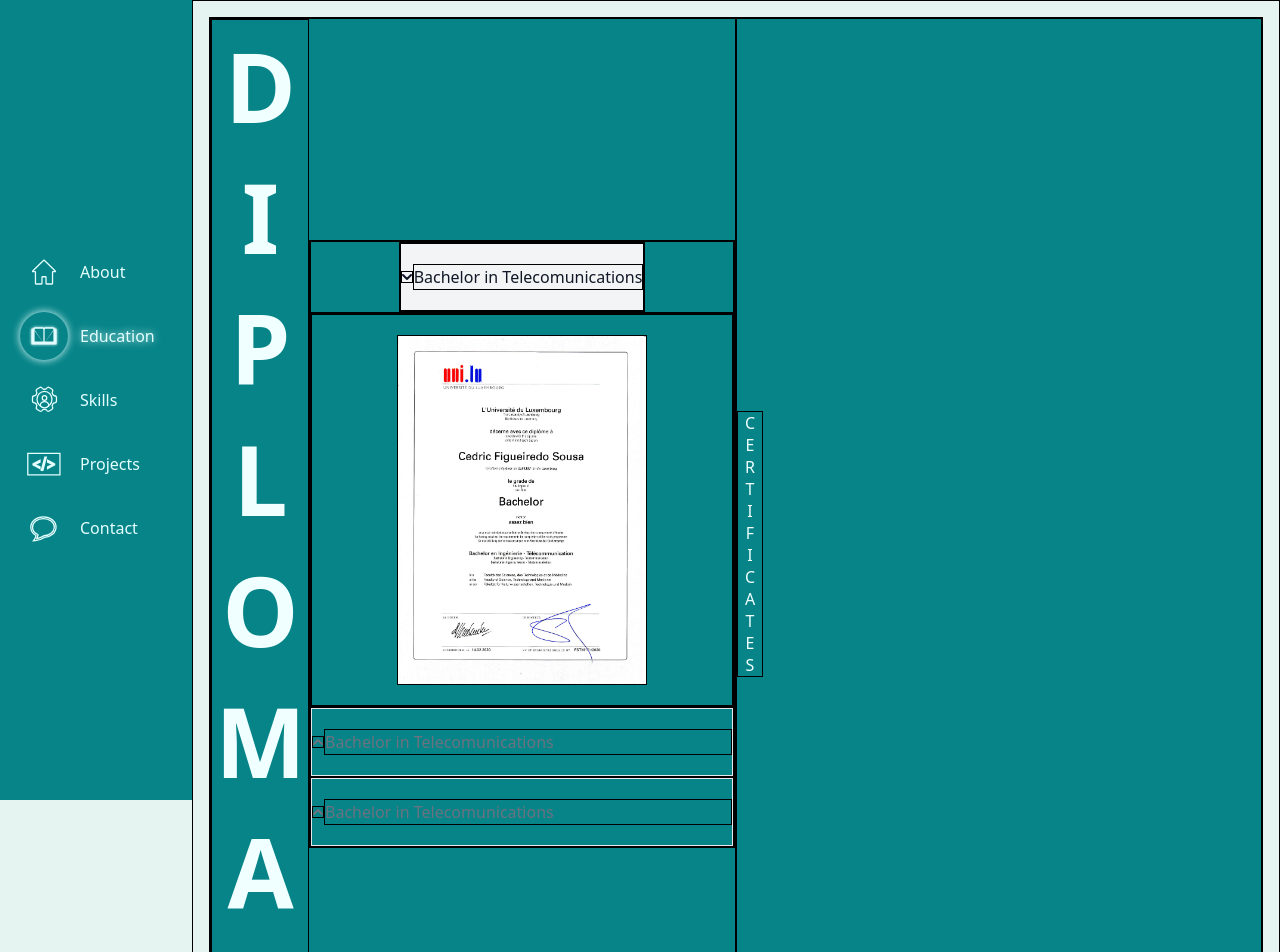
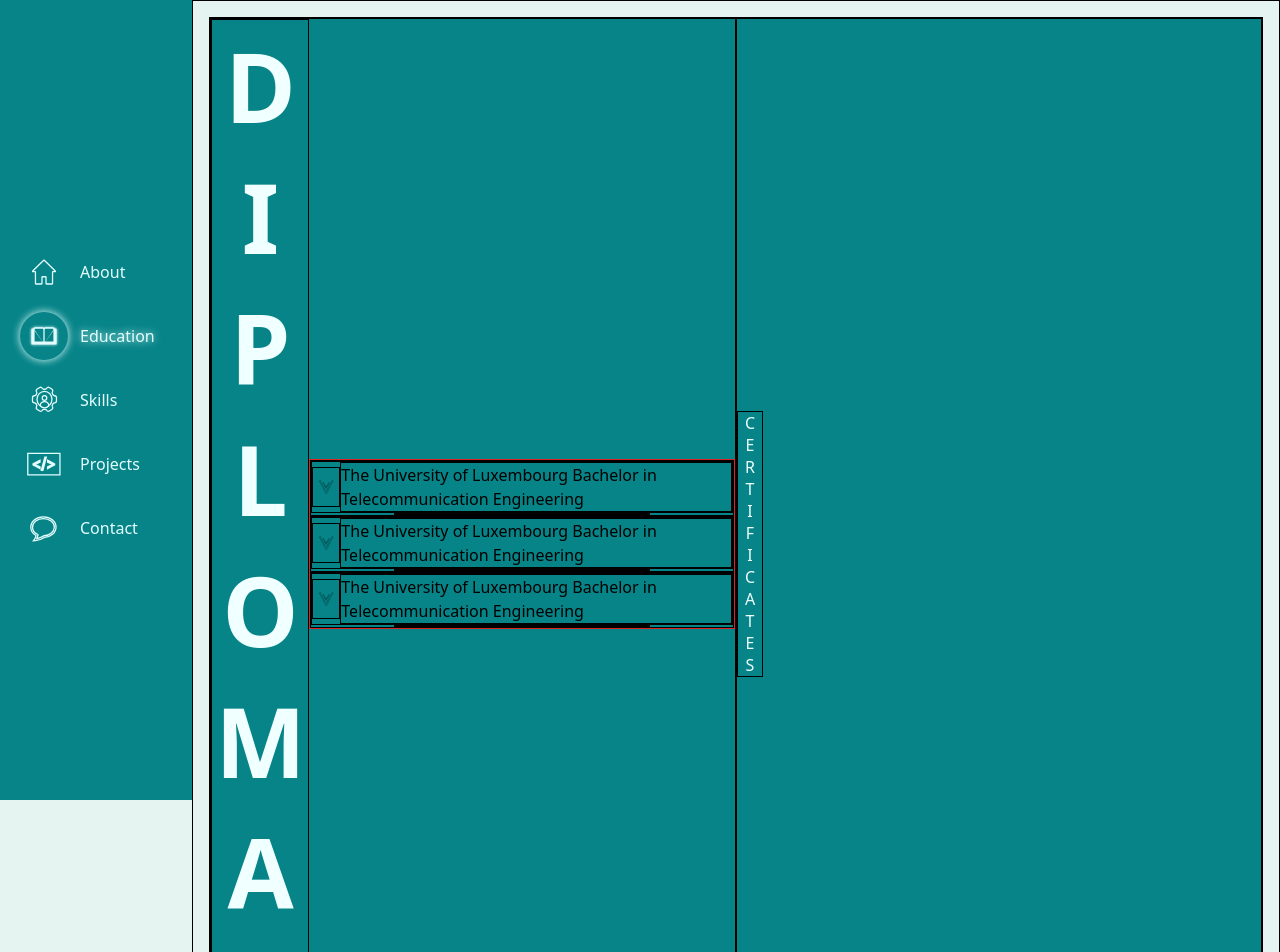
Before and after one commit to wolf-0-0/portfolio, a Vue app: page /education in a window 1280 px wide. Shown: the top 952 px of the page. Built offline with nearby package versions, Linux system fonts and the light colour scheme.

Commit message:
Replaced tailwind accordion with custom one

```diff
--- a/src/views/EducationView.vue
+++ b/src/views/EducationView.vue
@@ -3,62 +3,23 @@
     <div class="card flex h-full w-full">
       <div class="flex w-1/2 items-center">
         <h1 class="text-8xl font-bold flex-shrink">DIPLOMAS</h1>
-        <div id="accordion-flush" data-accordion="collapse" data-active-classes="" data-inactive-classes=""
-          class="mx-auto w-full">
-          <div class="flex justify-center" >
-            <h2 id="accordion-flush-heading-1">
-              <button type="button" class="flex items-center justify-between w-full py-5 font-medium text-left"
-                data-accordion-target="#accordion-flush-body-1" aria-expanded="true"
-                aria-controls="accordion-flush-body-1">
-                <svg data-accordion-icon class="w-3 h-3 rotate-180 shrink-0" aria-hidden="true"
-                  xmlns="http://www.w3.org/2000/svg" fill="none" viewBox="0 0 10 6">
-                  <path stroke="currentColor" stroke-linecap="round" stroke-linejoin="round" stroke-width="2"
-                    d="M9 5 5 1 1 5" />
-                </svg>
-                <p class="w-full">Bachelor in Telecomunications</p>
-              </button>
-            </h2>
-          </div>
-          <div id="accordion-flush-body-1" class="hidden" aria-labelledby="accordion-flush-heading-1">
-            <div class="py-5 flex justify-center">
-              <img src="@/assets/images/diplomas-1.png" width="250px" height="400px">
+        <div class="flex flex-col border-red-600">
+          <div v-for="(item, index) in items" :key="index">
+            <div class="flex items-center" @click="toggleAccordion(index)">
+              <svg width="40" height="40" viewBox="0 0 120 120" fill="none" xmlns="http://www.w3.org/2000/svg">
+                <path id="arrow-big"
+                  d="M56.6512 85.9635L32.3296 39.9903C29.4248 34.33 29.4248 34.33 31.2923 31.0578C33.2227 29.2573 33.2457 29.3025 36.053 34.8183L36.1556 35.0201C38.1093 38.8583 48.5456 58.9824 53.5248 68.4163M63.3488 85.9635L87.6704 39.9903C90.5752 34.33 90.5752 34.33 88.7077 31.0578C86.7773 29.2573 86.7543 29.3025 83.947 34.8183L83.8444 35.0201C81.8907 38.8583 71.4544 58.9824 66.4752 68.4163M55.8356 84.9057C60.0365 91.6981 60.0365 91.6981 63.9143 84.9057M52.9273 67.3585L55.8356 73.0189C60.0365 79.8113 60.0365 79.8113 63.9143 73.0189L66.8226 67.3585"
+                  stroke="black" stroke-width="1.15094" />
+                <path id="arrow-small"
+                  d="M58.4372 64.1836L47.0871 43.4957C45.7316 40.9485 45.7316 40.9485 46.6031 39.476C47.5039 38.6658 47.5147 38.6861 48.8247 41.1683L48.8726 41.259C49.7844 42.9862 54.6546 52.0421 56.9782 56.2873M61.5628 64.1836L72.9129 43.4957C74.2684 40.9485 74.2684 40.9485 73.3969 39.476C72.4961 38.6658 72.4853 38.6861 71.1753 41.1683L71.1274 41.259C70.2156 42.9862 65.3454 52.0421 63.0218 56.2873M58.0566 63.7075C60.017 66.7642 60.017 66.7642 61.8267 63.7075M56.6994 55.8113L58.0566 58.3585C60.017 61.4151 60.017 61.4151 61.8267 58.3585L63.1839 55.8113"
+                  stroke="black" stroke-width="1.15094" />
+              </svg>
+              <p>
+                The University of Luxembourg
+                Bachelor in Telecommunication Engineering
+              </p>
             </div>
-          </div>
-          <h2 id="accordion-flush-heading-2">
-            <button type="button"
-              class="flex items-center justify-between w-full py-5 font-medium text-left text-gray-500 border-b border-gray-200 dark:border-gray-700 dark:text-gray-400"
-              data-accordion-target="#accordion-flush-body-2" aria-expanded="false"
-              aria-controls="accordion-flush-body-2">
-              <svg data-accordion-icon class="w-3 h-3 rotate-180 shrink-0" aria-hidden="true"
-                xmlns="http://www.w3.org/2000/svg" fill="none" viewBox="0 0 10 6">
-                <path stroke="currentColor" stroke-linecap="round" stroke-linejoin="round" stroke-width="2"
-                  d="M9 5 5 1 1 5" />
-              </svg>
-              <p class="w-full">Bachelor in Telecomunications</p>
-            </button>
-          </h2>
-          <div id="accordion-flush-body-2" class="hidden" aria-labelledby="accordion-flush-heading-2">
-            <div class="py-5 flex justify-center">
-              <img src="@/assets/images/diplomas-1.png" width="250px" height="400px">
-            </div>
-          </div>
-          <h2 id="accordion-flush-heading-3">
-            <button type="button"
-              class="flex items-center justify-between w-full py-5 font-medium text-left text-gray-500 border-b border-gray-200 dark:border-gray-700 dark:text-gray-400"
-              data-accordion-target="#accordion-flush-body-3" aria-expanded="false"
-              aria-controls="accordion-flush-body-3">
-              <svg data-accordion-icon class="w-3 h-3 rotate-180 shrink-0" aria-hidden="true"
-                xmlns="http://www.w3.org/2000/svg" fill="none" viewBox="0 0 10 6">
-                <path stroke="currentColor" stroke-linecap="round" stroke-linejoin="round" stroke-width="2"
-                  d="M9 5 5 1 1 5" />
-              </svg>
-              <p class="w-full">Bachelor in Telecomunications</p>
-            </button>
-          </h2>
-          <div id="accordion-flush-body-3" class="hidden" aria-labelledby="accordion-flush-heading-3">
-            <div class="py-5 flex justify-center">
-              <img src="@/assets/images/diplomas-1.png" width="250px" height="400px">
-            </div>
+            <img src="@/assets/images/diplomas-1.png" class="mx-auto w-64 h-0" :class="{ 'open': item.isOpen }">
           </div>
         </div>
       </div>
@@ -70,25 +31,38 @@
 </template>
 
 <script>
-import { onMounted } from 'vue'
-import { initFlowbite } from 'flowbite'
-
 export default {
-  setup () {
-    // Initialize components based on data attribute selectors
-    onMounted(() => {
-      initFlowbite()
-    })
-
-    // You can return any data or methods you need here
-    return {}
+  data () {
+    return {
+      items: Array(3).fill().map(() => ({ isOpen: false }))
+    }
+  },
+  methods: {
+    toggleAccordion (index) {
+      // Close all items first
+      this.items.forEach((item, i) => {
+        if (i !== index) {
+          item.isOpen = false
+        }
+      })
+      // Toggle the clicked item
+      this.items[index].isOpen = !this.items[index].isOpen
+    }
   }
 }
 </script>
 
-<style scoped >
+<style style scoped >
 * {
   border: 1px solid black;
+}
+
+img {
+  transition: 1.5s;
+}
+
+.open {
+  height: 24rem;
 }
 
 h1 {
```
